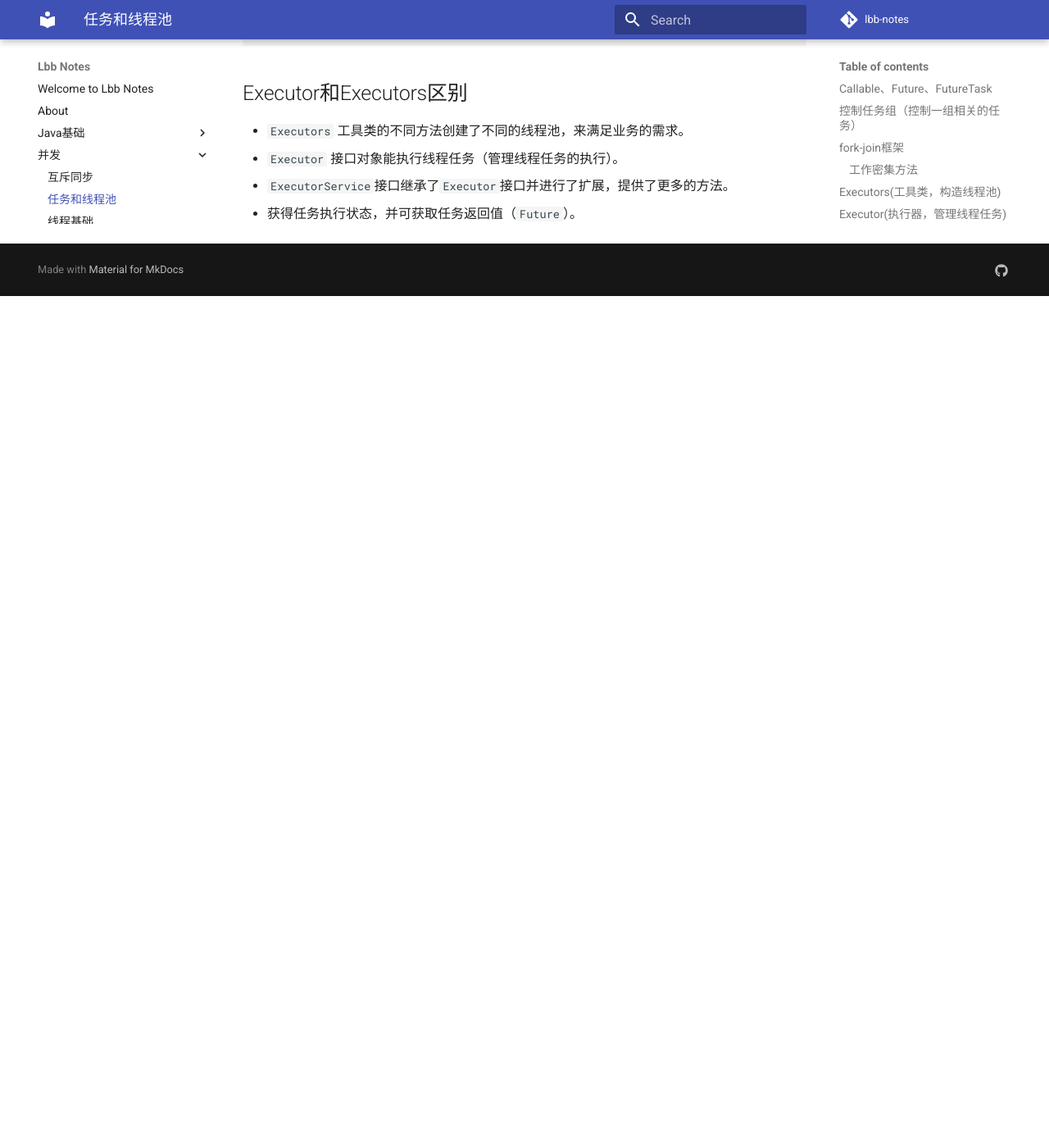
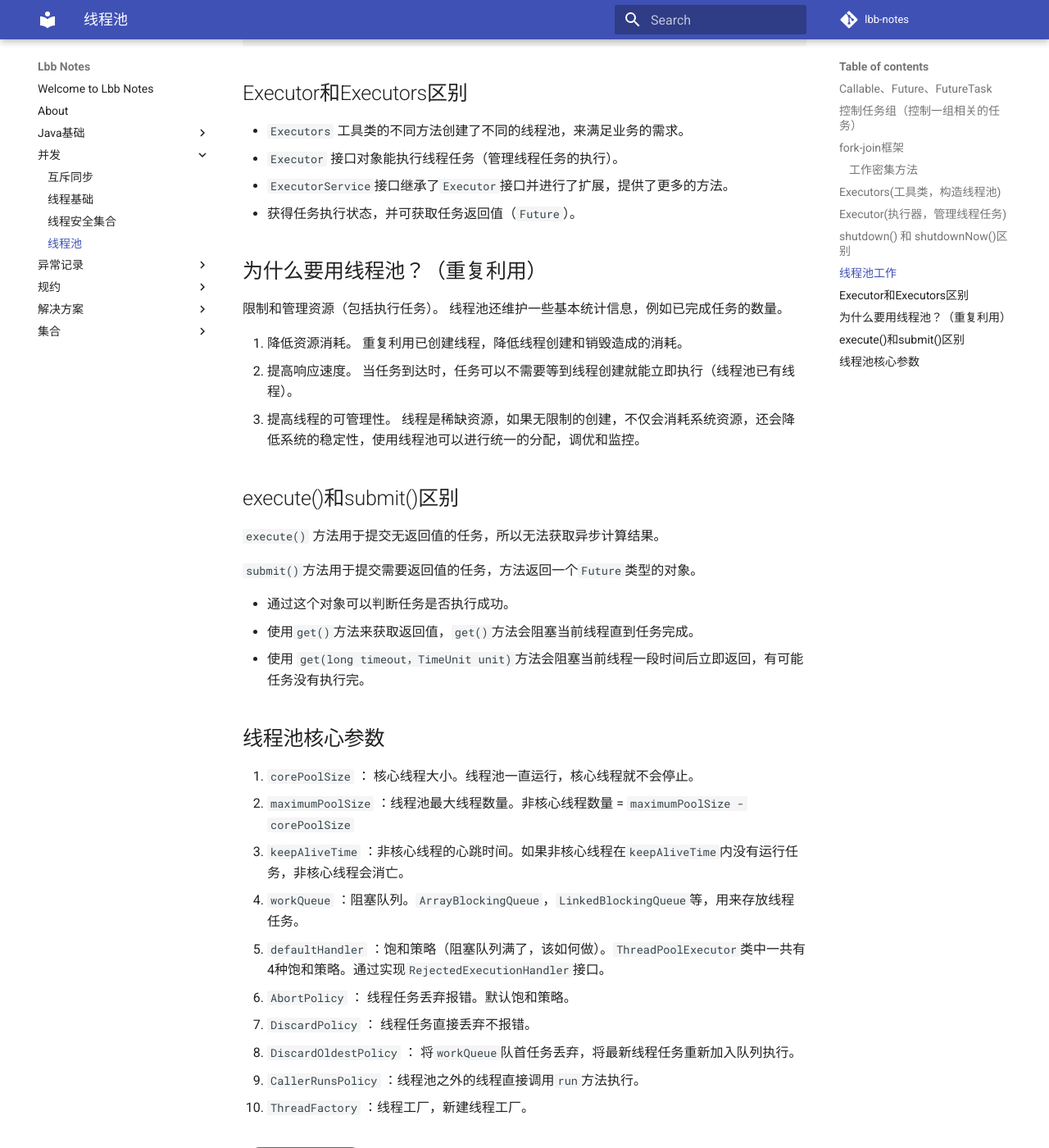
Before and after one commit to ban-l/lbb-notes, an MkDocs documentation site: the page built from docs/并发/线程池.md, in a window 1280 px wide and 1400 px high, scrolled down 3386 px. Shown: the whole window at 82% size. Built offline with MkDocs 1.6.1 and Material for MkDocs 9.7.7, drawn with Linux system fonts in a browser that asks for light colours; comment, search, counter and statistics services are not loaded; before the commit the page ends 3747 px from its top, so only the background shows below that.

Commit message:
线程池

```diff
--- a/docs/并发/任务和线程池.md
+++ b/docs/并发/线程池.md
@@ -140,3 +140,41 @@
 - `Executor` 接口对象能执行线程任务（管理线程任务的执行）。
   - `ExecutorService`接口继承了`Executor`接口并进行了扩展，提供了更多的方法。
   - 获得任务执行状态，并可获取任务返回值（`Future`）。
+## 为什么要用线程池？（重复利用）
+
+限制和管理资源（包括执行任务）。 线程池还维护一些基本统计信息，例如已完成任务的数量。
+
+1. 降低资源消耗。 重复利用已创建线程，降低线程创建和销毁造成的消耗。
+2. 提高响应速度。 当任务到达时，任务可以不需要等到线程创建就能立即执行（线程池已有线程）。
+3. 提高线程的可管理性。 线程是稀缺资源，如果无限制的创建，不仅会消耗系统资源，还会降低系统的稳定性，使用线程池可以进行统一的分配，调优和监控。
+
+## execute()和submit()区别
+
+`execute()` 方法用于提交无返回值的任务，所以无法获取异步计算结果。
+
+`submit()`方法用于提交需要返回值的任务，方法返回一个`Future`类型的对象。
+
+- 通过这个对象可以判断任务是否执行成功。
+- 使用`get()`方法来获取返回值，`get()`方法会阻塞当前线程直到任务完成。
+- 使用 `get(long timeout，TimeUnit unit)`方法会阻塞当前线程一段时间后立即返回，有可能任务没有执行完。
+
+## 线程池核心参数
+
+1. `corePoolSize` ： 核心线程大小。线程池一直运行，核心线程就不会停止。
+2. `maximumPoolSize` ：线程池最大线程数量。非核心线程数量 = `maximumPoolSize - corePoolSize`
+
+1. `keepAliveTime` ：非核心线程的心跳时间。如果非核心线程在`keepAliveTime`内没有运行任务，非核心线程会消亡。
+2. `workQueue` ：阻塞队列。`ArrayBlockingQueue`，`LinkedBlockingQueue`等，用来存放线程任务。
+
+1. `defaultHandler` ：饱和策略（阻塞队列满了，该如何做）。`ThreadPoolExecutor`类中一共有4种饱和策略。通过实现`RejectedExecutionHandler`接口。
+1. `AbortPolicy` ： 线程任务丢弃报错。默认饱和策略。
+
+2. `DiscardPolicy` ： 线程任务直接丢弃不报错。
+
+3. `DiscardOldestPolicy` ： 将`workQueue`队首任务丢弃，将最新线程任务重新加入队列执行。
+
+4. `CallerRunsPolicy` ：线程池之外的线程直接调用`run`方法执行。
+
+6. `ThreadFactory` ：线程工厂，新建线程工厂。
+
+![image-20250512214909061](assets/image-20250512214909061.png)
```
Also changed, not shown: other parts of docs/并发/线程池.md (+1 -1 lines), docs/并发/assets/image-20250512214909061.png (added).
